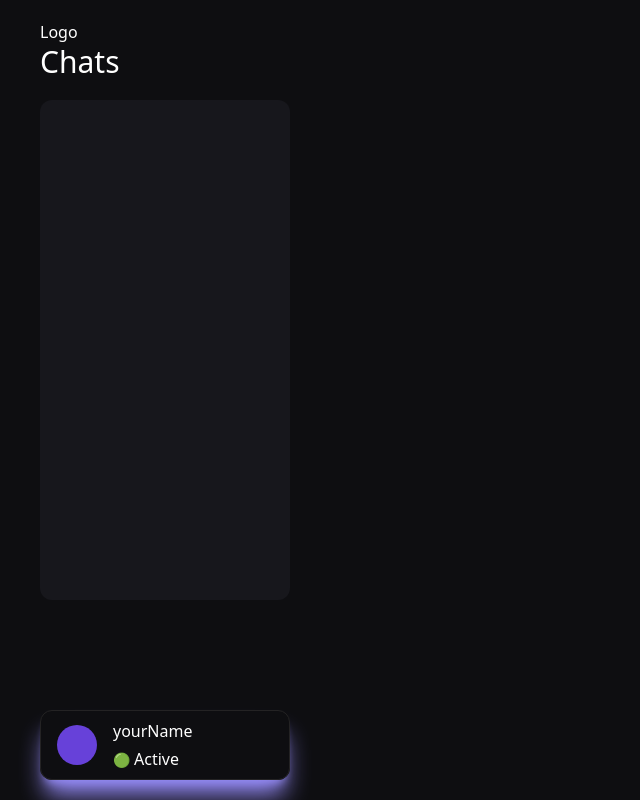
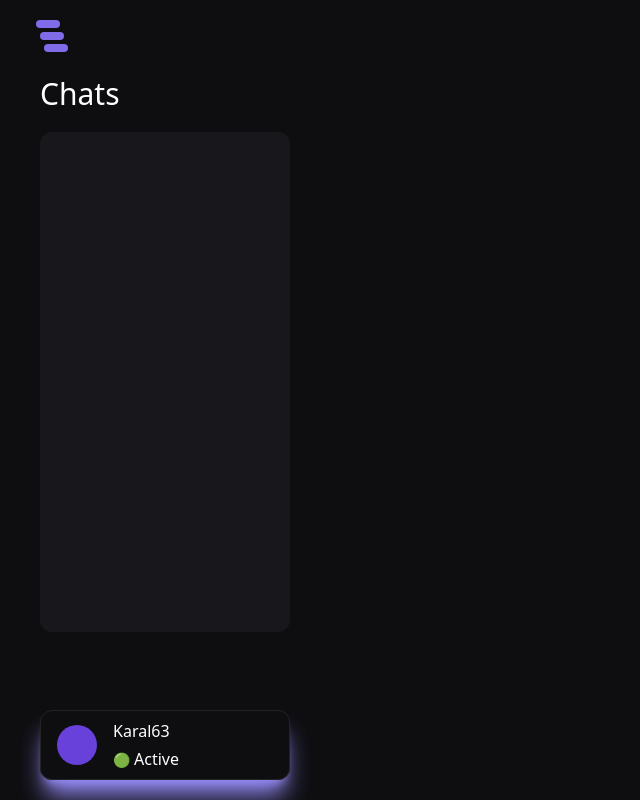
Before and after one commit to karal63/Bounce, a Vue app in the folder client/: page /chat/1 in a window 1280 px wide. Shown: the whole page, without its empty margins (0-640 px from the left). Built offline with nearby package versions, Linux system fonts and the light colour scheme; some icons are missing.

Commit message:
Create user context with mocked logout button, create chat store.

```diff
--- /dev/null
+++ b/client/src/entities/Chat/model/charStore.ts
@@ -0,0 +1,8 @@
+import { defineStore } from "pinia";
+import { ref } from "vue";
+
+export const useChatStore = defineStore("chatStore", () => {
+    const isProfileContextOpen = ref(false);
+
+    return { isProfileContextOpen };
+});
--- a/client/src/entities/Chat/ui/ProfileBar.vue
+++ /dev/null
@@ -1,23 +0,0 @@
-<script setup lang="ts">
-import { Icon } from "@iconify/vue";
-</script>
-
-<template>
-    <div
-        class="border border-mainBorder shadow-purple-400 shadow-xl px-4 py-2 rounded-xl flex justify-between items-center hover:bg-mainHoverDarkBg transition-all cursor-pointer"
-    >
-        <div class="flex items-center gap-4">
-            <div>
-                <div class="w-10 h-10 rounded-full bg-purple-600"></div>
-            </div>
-            <div>
-                <h4>yourName</h4>
-                <div class="mt-1">
-                    <span class="text-sm pr-1">🟢</span>Active
-                </div>
-            </div>
-        </div>
-
-        <Icon icon="pepicons-pencil:dots-y" class="text-lg" />
-    </div>
-</template>
--- /dev/null
+++ b/client/src/entities/Chat/ui/Sidebar/ProfileBar.vue
@@ -0,0 +1,37 @@
+<script setup lang="ts">
+import { useChatStore } from "../../model/charStore";
+
+import { Icon } from "@iconify/vue";
+import ProfileContext from "./ProfileContext.vue";
+
+const chatStore = useChatStore();
+</script>
+
+<template>
+    <div
+        class="border border-mainBorder shadow-purple-400 shadow-xl relative rounded-xl"
+    >
+        <div
+            @click="
+                chatStore.isProfileContextOpen = !chatStore.isProfileContextOpen
+            "
+            class="flex justify-between items-center hover:bg-mainHoverDarkBg transition-all cursor-pointer px-4 py-2 rounded-xl"
+        >
+            <div class="flex items-center gap-4">
+                <div>
+                    <div class="w-10 h-10 rounded-full bg-purple-600"></div>
+                </div>
+                <div>
+                    <h4>Karal63</h4>
+                    <div class="mt-1">
+                        <span class="text-sm pr-1">🟢</span>Active
+                    </div>
+                </div>
+            </div>
+
+            <Icon icon="pepicons-pencil:dots-y" class="text-lg" />
+        </div>
+
+        <ProfileContext />
+    </div>
+</template>
--- /dev/null
+++ b/client/src/entities/Chat/ui/Sidebar/ProfileContext.vue
@@ -0,0 +1,26 @@
+<script setup lang="ts">
+import { useRouter } from "vue-router";
+import { useChatStore } from "../../model/charStore";
+const chatStore = useChatStore();
+const router = useRouter();
+
+const logout = () => {
+    chatStore.isProfileContextOpen = false;
+    router.push("/login");
+    console.log("log out");
+};
+</script>
+
+<template>
+    <div
+        v-if="chatStore.isProfileContextOpen"
+        class="absolute bottom-[120%] left-0 w-full rounded-md border border-mainBorder bg-mainDarkBg"
+    >
+        <button
+            @click="logout"
+            class="w-full text-left hover:bg-mainHoverDarkBg py-2 px-4 cursor-pointer rounded-md transition-all"
+        >
+            Logout
+        </button>
+    </div>
+</template>
--- /dev/null
+++ b/client/src/entities/Chat/ui/Sidebar/index.vue
@@ -0,0 +1,23 @@
+<script setup lang="ts">
+import ProfileBar from "@/entities/Chat/ui/Sidebar/ProfileBar.vue";
+</script>
+
+<template>
+    <div class="min-w-[200px] max-w-[250px] h-full flex-col justify-between">
+        <div>
+            <!-- logo -->
+            <div class="flex-col gap-1">
+                <div class="bg-purple-500 w-6 h-2 rounded-xl -ml-1"></div>
+                <div class="bg-purple-500 w-6 h-2 rounded-xl"></div>
+                <div class="bg-purple-500 w-6 h-2 rounded-xl ml-1"></div>
+            </div>
+
+            <!-- chats -->
+            <h1 class="text-3xl font-light mt-6">Chats</h1>
+            <div class="mt-5 h-[500px] bg-mainHoverDarkBg rounded-xl"></div>
+        </div>
+
+        <!-- menu context -->
+        <ProfileBar />
+    </div>
+</template>
--- a/client/src/entities/Chat/ui/index.vue
+++ /dev/null
@@ -1,15 +0,0 @@
-<script setup lang="ts">
-import ProfileBar from "@/entities/Chat/ui/ProfileBar.vue";
-</script>
-
-<template>
-    <div class="min-w-[200px] max-w-[250px] h-full flex-col justify-between">
-        <div>
-            <h1>Logo</h1>
-            <h1 class="text-3xl font-light">Chats</h1>
-            <div class="mt-5 h-[500px] bg-mainHoverDarkBg rounded-xl"></div>
-        </div>
-
-        <ProfileBar />
-    </div>
-</template>
--- a/client/src/pages/chatPage/index.vue
+++ b/client/src/pages/chatPage/index.vue
@@ -1,5 +1,5 @@
 <script setup lang="ts">
-import ChatPageWidget from "@/widgets/ChatLayout/ChatPagePayout.vue";
+import ChatPageWidget from "@/widgets/ChatLayout/ChatPageLayout.vue";
 </script>
 
 <template>
--- a/client/src/widgets/ChatLayout/ChatPagePayout.vue
+++ b/client/src/widgets/ChatLayout/ChatPageLayout.vue
@@ -1,5 +1,5 @@
 <script setup lang="ts">
-import ChatPage from "@/entities/Chat/ui/index.vue";
+import ChatPage from "@/entities/Chat/ui/Sidebar/index.vue";
 </script>
 
 <template>
```
